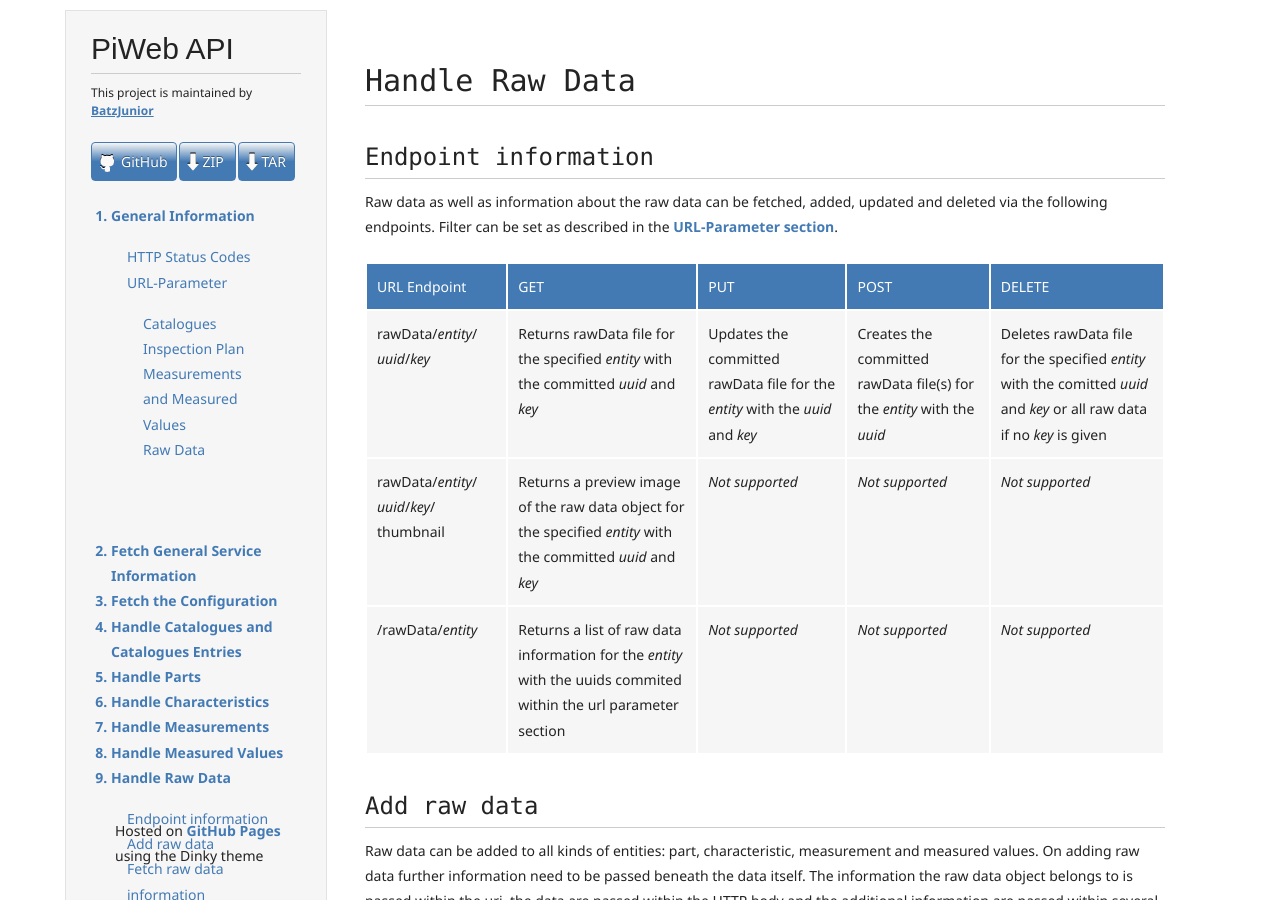
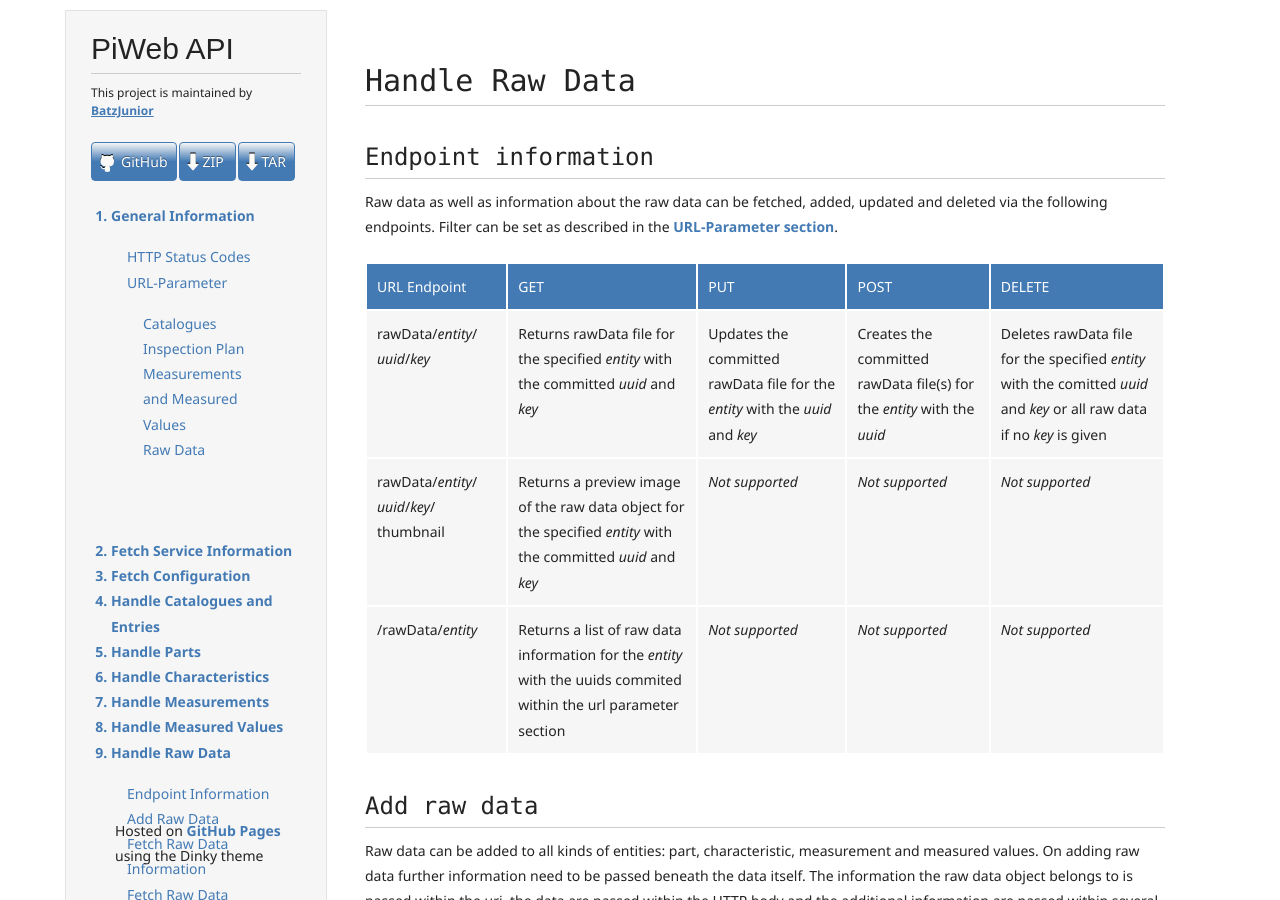
Before and after one commit to BatzJunior/testrepo, a Jekyll site: the page built from Handle-Raw-Data.md, in a window 1280 px wide and 900 px high. Built offline with Jekyll 4.4.1, drawn with Linux system fonts in a browser that asks for light colours; some of the changed text lies outside the part shown.

Commit message:
Update toc.html

```diff
--- a/_includes/toc.html
+++ b/_includes/toc.html
@@ -12,21 +12,21 @@
 			</li>
 		</ul>
 	</li>
-	<li><a href = "Fetch-General-Service-Information">Fetch General Service Information</a></li>
-	<li><a href = "Fetch-the-Configuration">Fetch the Configuration</a></li>
-	<li><a href = "Handle-Catalogues-and-Catalogue-Entries">Handle Catalogues and Catalogues Entries</a></li>
+	<li><a href = "Fetch-General-Service-Information">Fetch Service Information</a></li>
+	<li><a href = "Fetch-the-Configuration">Fetch Configuration</a></li>
+	<li><a href = "Handle-Catalogues-and-Catalogue-Entries">Handle Catalogues and Entries</a></li>
 	<li><a href = "Handle-parts">Handle Parts</a></li>
 	<li><a href = "Handle-Characteristics">Handle Characteristics</a></li>
 	<li><a href = "Handle-Measurements">Handle Measurements</a></li>
 	<li><a href = "Handle-Measured-Values">Handle Measured Values</a></li>
 	<li><a href = "Handle-Raw-Data">Handle Raw Data</a>
 		<ul>
-			<li><a href = "Handle-Raw-Data#endpoint-information">Endpoint information</a></li>
-			<li><a href = "Handle-Raw-Data#add-raw-data">Add raw data</a></li>
-			<li><a href = "Handle-Raw-Data##fetch-raw-data-information">Fetch raw data information</a></li>
-			<li><a href = "Handle-Raw-Data#fetch-raw-data">Fetch raw data</a></li>
-			<li><a href = "Handle-Raw-Data#update-raw-data">Update raw data</a></li>
-			<li><a href = "Handle-Raw-Data#delete-raw-data">Delete raw data</a></li>
+			<li><a href = "Handle-Raw-Data#endpoint-information">Endpoint Information</a></li>
+			<li><a href = "Handle-Raw-Data#add-raw-data">Add Raw Data</a></li>
+			<li><a href = "Handle-Raw-Data##fetch-raw-data-information">Fetch Raw Data Information</a></li>
+			<li><a href = "Handle-Raw-Data#fetch-raw-data">Fetch Raw Data</a></li>
+			<li><a href = "Handle-Raw-Data#update-raw-data">Update Raw Data</a></li>
+			<li><a href = "Handle-Raw-Data#delete-raw-data">Delete Raw Data</a></li>
 		</ul>
 	</li>
 </ol>
```
